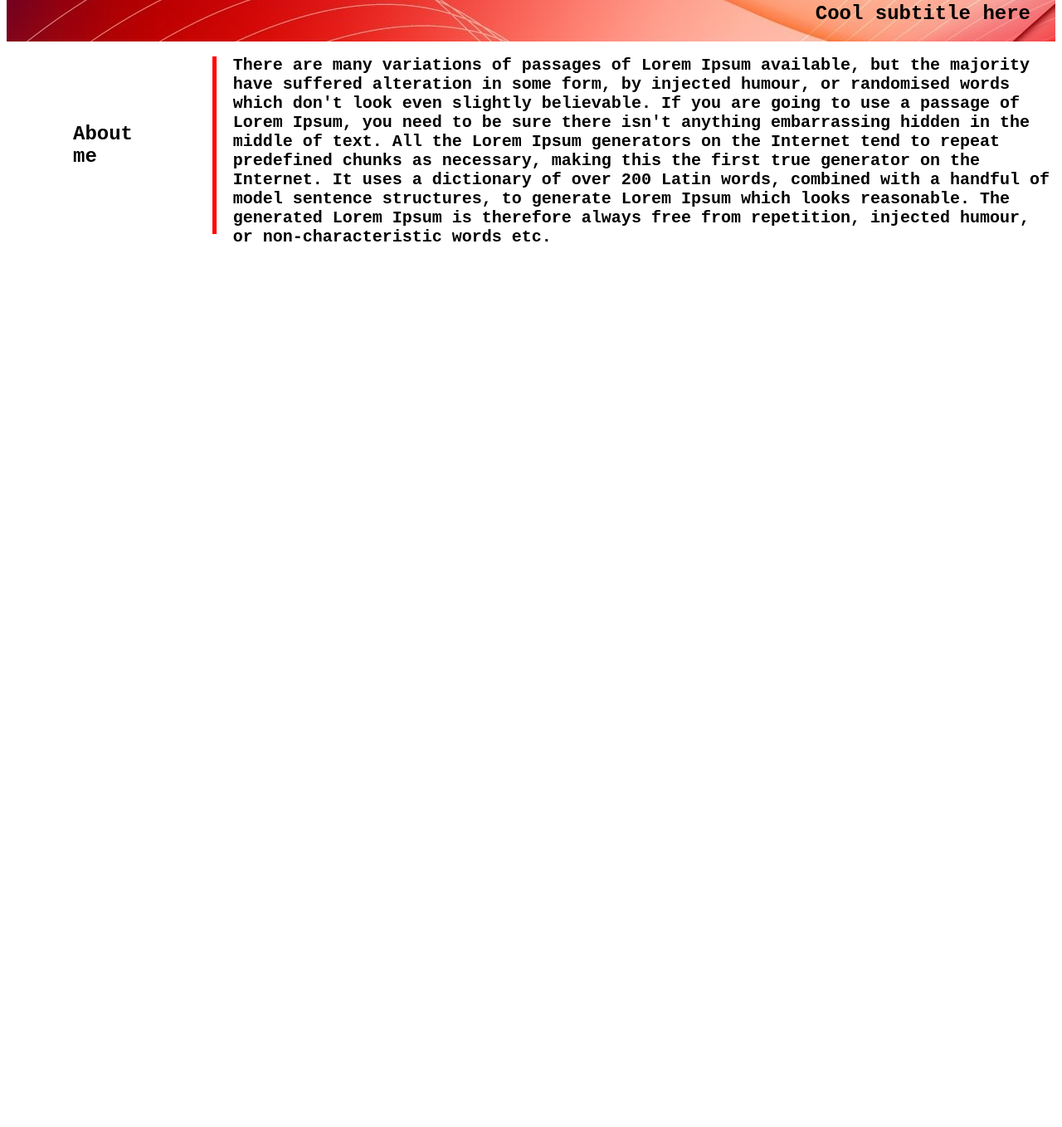
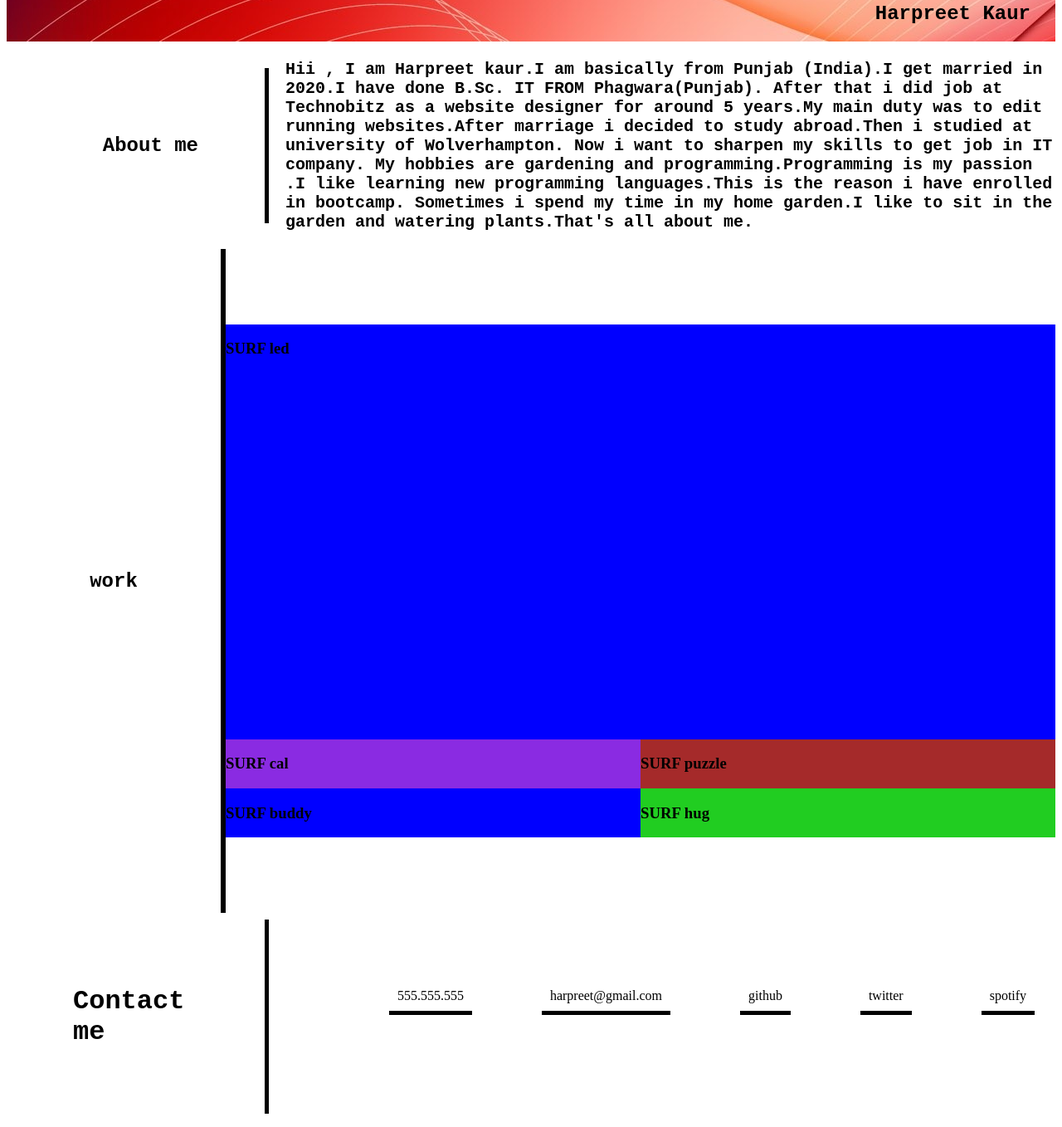
Before and after one commit to Harpreet17594/Portfolio, a plain HTML site: page index.html in a window 1280 px wide. Shown: the part 358-1716 px from the top of the page at 83% size. Before the commit the page ends 800 px from the top, so only its background shows below. Drawn offline with Linux system fonts and the light colour scheme.

Commit message:
Added grid section in index.html and its properties in style.css

```diff
--- a/assets/style.css
+++ b/assets/style.css
@@ -1,3 +1,38 @@
+
+
+.container-grid{
+    display: grid;
+    /* grid-template-columns:200px 200px 200px ;
+    grid-template-rows: 1fr 1fr 1fr;
+    grid-template-areas: " led led led"
+                        "cal puzzle buddy"; */
+    /* grid-template-columns:500px 500px ;
+    grid-template-rows: 550px 1fr; */
+    grid-template-columns:500px 500px ;
+    grid-template-rows: 500px 1fr;
+}
+.led{
+    grid-row: 1/2;
+    grid-column: 1/3;
+    background-color: blue;
+}
+.cal{
+    grid-row-start:3;
+    grid-row-end: 2;
+
+
+    background-color: blueviolet;
+}
+.puzzle{
+    background-color: brown;
+}
+.buddy{
+    background-color: blue;
+}
+.hug{
+    background-color: rgb(33, 205, 33);
+}
+
 
 /* TOP header section code starts here */
 .parent-section{
@@ -12,6 +47,64 @@
     width: 100%;
     /* background-color: aqua; */
 }
+.parent-section2{
+    display: flex;
+    height: 550px;
+    width: 100%;
+    /* background-color: aqua; */
+}
+.child-section6{
+    display: flex;
+    align-items: center;
+    justify-content: center;
+    width: 30%;
+    height: 800px;
+    border-right: 6px solid black;
+}
+.child-section6 h1{
+    font-family: 'Courier New', Courier, monospace;
+}
+.child-section7{
+    display: flex;
+    align-items: center;
+    justify-content: center;
+    width:90%;
+    height: 800px;
+
+}
+.child-section8{
+    display: flex;
+    align-items: center;
+    justify-content: center;
+    width:90%;
+    height: 200px;
+    /* background-color: aqua; */
+
+}
+.child-section8 ul{
+    text-decoration: none;
+}
+.child-section8 li{
+    display: inline;
+    padding: 10px;
+    align-items: center;justify-content: center;
+    border-bottom: 5px solid black;
+    margin-left: 80px;
+}
+.child-section8 a{
+    font-family: 'Courier New', Courier, monospace;
+}
+
+
+
+
+
+
+
+
+
+
+
 
 .child-section1{
     justify-content: center;
@@ -26,6 +119,9 @@
     width: 70%;
 
 }
+.child-section2 a{
+    text-decoration: none;
+}
 .child-section3{
     display: flex;
     align-items: end;
@@ -38,19 +134,30 @@
     display: flex;
     align-items: center;
     justify-content: end;
-    width: 20%;
+    width: 30%;
     height: 250px;
 }
 .child-section5{
     display: flex;
-    align-items: self-start;
-    justify-content: left;
-    width: 80%;
+    align-items: center;
+    justify-content: end;
+    width: 90%;
     height: 250px;
 }
+/* ------------------------------------ */
+
+.parent-section2{
+    display: flex;
+    height: 800px;
+    width: 100%;
+    /* background-color: rgb(93, 96, 96); */
+}
+
+
+/* ------------------------------ */
 .child-section4 h1{
     padding: 80px;
-    border-right: 5px solid red;
+    border-right: 5px solid black;
     font-family: 'Courier New', Courier, monospace;
 }
 .child-section5 h1{
--- a/index.html
+++ b/index.html
@@ -26,7 +26,7 @@
 <!-- image after header section code starts here -->
     <section class="parent-section">
         <div class="child-section3">
-            <h1>Cool subtitle here</h1>
+            <h1>Harpreet Kaur</h1>
         </div>
     </section>
 
@@ -42,12 +42,65 @@
         </div>
         <div class="child-section5">
             <h1>
-                There are many variations of passages of Lorem Ipsum available, but the majority have suffered alteration in some form, by injected humour, or randomised words which don't look even slightly believable. If you are going to use a passage of Lorem Ipsum, you need to be sure there isn't anything embarrassing hidden in the middle of text. All the Lorem Ipsum generators on the Internet tend to repeat predefined chunks as necessary, making this the first true generator on the Internet. It uses a dictionary of over 200 Latin words, combined with a handful of model sentence structures, to generate Lorem Ipsum which looks reasonable. The generated Lorem Ipsum is therefore always free from repetition, injected humour, or non-characteristic words etc.
+                Hii ,
+                I am Harpreet kaur.I am basically from Punjab (India).I get married in 2020.I have done B.Sc. IT FROM Phagwara(Punjab).
+                After that i did job at Technobitz as a website designer for around 5 years.My main duty was to edit running websites.After marriage i decided to study abroad.Then i studied at university of Wolverhampton.
+                Now i want to sharpen my skills to get job in IT company.
+                My hobbies are gardening and programming.Programming is my passion .I like learning new programming languages.This is the reason i have enrolled in bootcamp.
+                Sometimes i spend my time in my home garden.I like to sit in the garden and watering plants.That's all about me.
 
             </h1>
         </div>
     </aside>
 
+<!-- section for work history starts here -->
+  <aside class="parent-section2">
+        <div class="child-section6" id="workid">
+            <h1>
+                    work
 
+            </h1>
+        </div>
+        <div class="child-section7">
+            <div>
+                <section class="container-grid">
+                    <div class="items led">
+                        <h1> SURF led</h1>
+                    </div>
+                    <div class="items cal">
+                        <h1> SURF cal</h1>
+                    </div>
+                    <div class="items puzzle">
+                        <h1> SURF puzzle</h1>
+                    </div>
+                    <div class="items buddy">
+                        <h1> SURF buddy</h1>
+                    </div>
+                    <div class="items hug">
+                        <h1> SURF hug</h1>
+                    </div>
+                </section>
+            </div>
+
+        </div>
+    </aside>
+<!-- parent2 ENDS HERE -->
+<footer class="parent-section1" id="">
+    <div class="child-section4">
+        <h1>
+                Contact me
+
+        </h1>
+    </div>
+    <div class="child-section8">
+        <ul>
+            <li>555.555.555</li>
+            <li>harpreet@gmail.com</li>
+            <li>github</li>
+            <li>twitter</li>
+            <li>spotify</li>
+        </ul>
+    </div>
+</footer>
 </body>
 </html>
```
